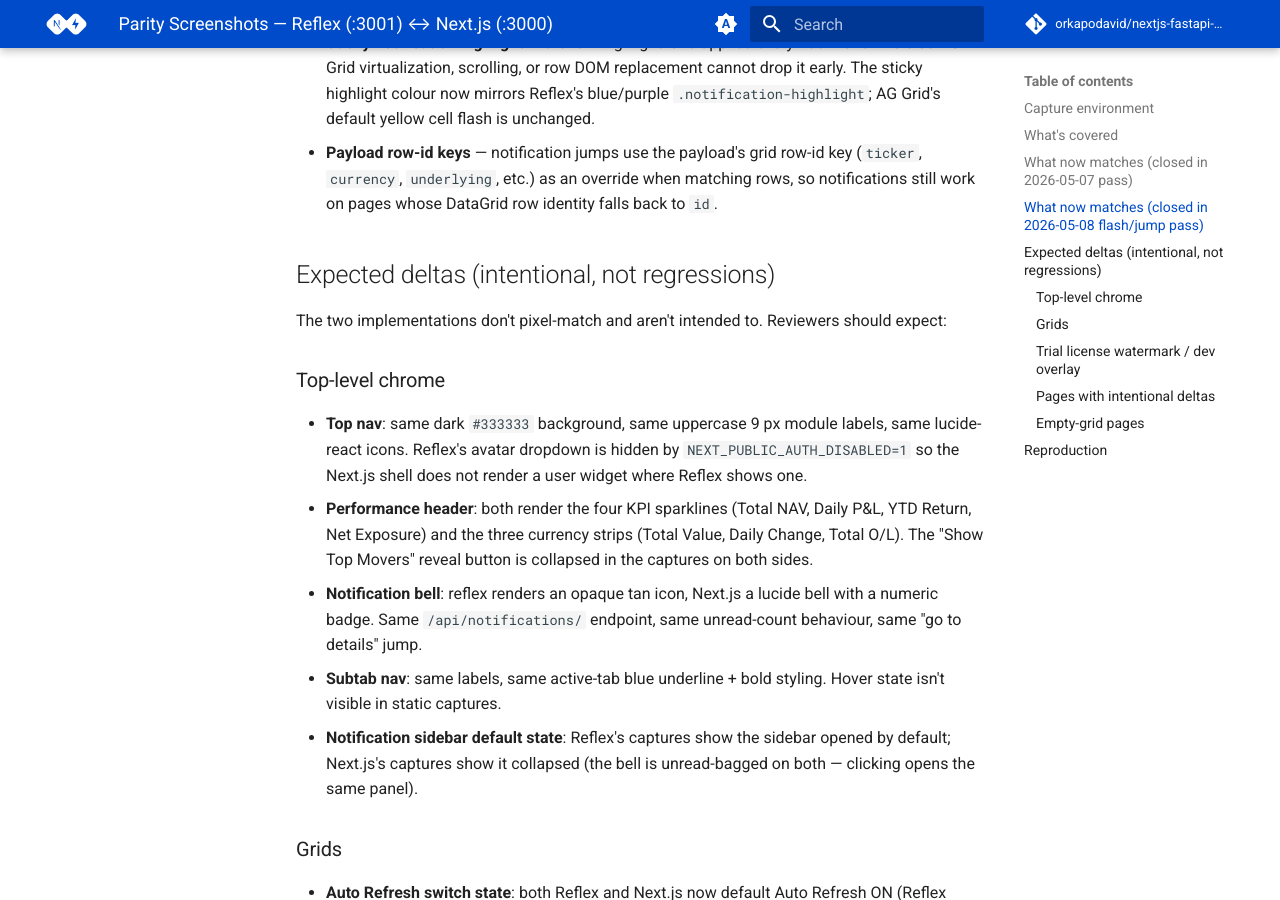
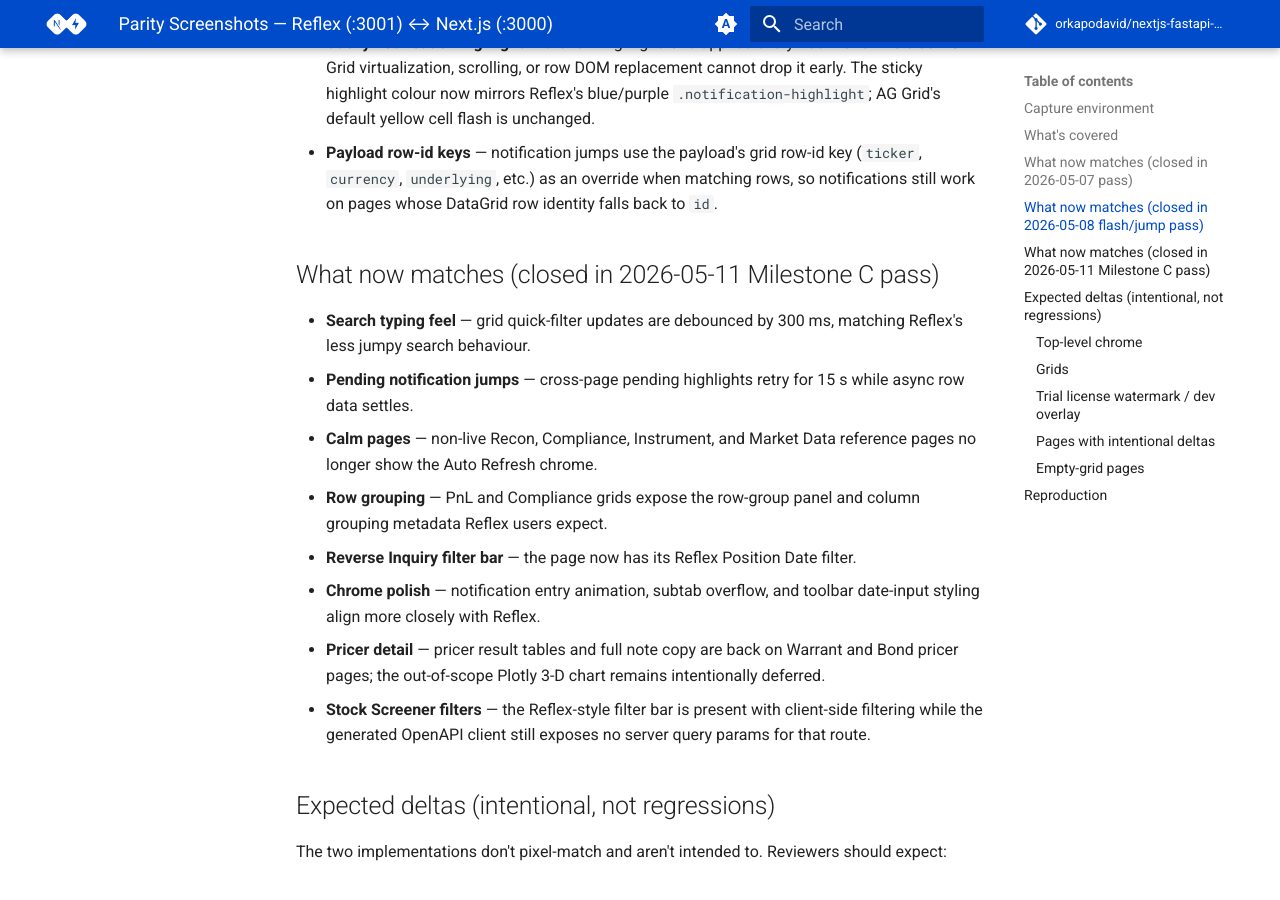
Before and after one commit to orkapodavid/Portfolio-Management-Tool-FastAPI-NextJS, an MkDocs documentation site: the page built from docs/parity-screenshots/README.md, in a window 1280 px wide and 900 px high, scrolled down 3083 px. Built offline with MkDocs 1.6.1 and Material for MkDocs 9.7.7, drawn with Linux system fonts in a browser that asks for light colours; comment, search, counter and statistics services are not loaded; the version menu is left out; some of the changed text lies outside the part shown.

Commit message:
docs(continuations): record Milestone C independent polish pass

```diff
--- a/docs/parity-screenshots/README.md
+++ b/docs/parity-screenshots/README.md
@@ -12,8 +12,8 @@ does on the Reflex reference.
 
 ## Capture environment
 
-Re-captured 2026-05-08 at 1440×900 viewport via `playwright-cli`
-after the live-flash + notification-jump pass. All 22 canonical PNGs
+Re-captured 2026-05-11 at 1440×900 viewport via `playwright-cli`
+after the Milestone C independent polish pass. All 22 canonical PNGs
 were re-shot against:
 
 | Service  | Port | Flags |
@@ -116,6 +116,27 @@ feature-parity pass those have been closed:
   row-id key (`ticker`, `currency`, `underlying`, etc.) as an override
   when matching rows, so notifications still work on pages whose
   DataGrid row identity falls back to `id`.
+
+## What now matches (closed in 2026-05-11 Milestone C pass)
+
+- **Search typing feel** — grid quick-filter updates are debounced by
+  300 ms, matching Reflex's less jumpy search behaviour.
+- **Pending notification jumps** — cross-page pending highlights retry
+  for 15 s while async row data settles.
+- **Calm pages** — non-live Recon, Compliance, Instrument, and
+  Market Data reference pages no longer show the Auto Refresh chrome.
+- **Row grouping** — PnL and Compliance grids expose the row-group
+  panel and column grouping metadata Reflex users expect.
+- **Reverse Inquiry filter bar** — the page now has its Reflex
+  Position Date filter.
+- **Chrome polish** — notification entry animation, subtab overflow,
+  and toolbar date-input styling align more closely with Reflex.
+- **Pricer detail** — pricer result tables and full note copy are back
+  on Warrant and Bond pricer pages; the out-of-scope Plotly 3-D chart
+  remains intentionally deferred.
+- **Stock Screener filters** — the Reflex-style filter bar is present
+  with client-side filtering while the generated OpenAPI client still
+  exposes no server query params for that route.
 
 ## Expected deltas (intentional, not regressions)
 
```
Also changed, not shown: continuations.md (+63 -0 lines).
